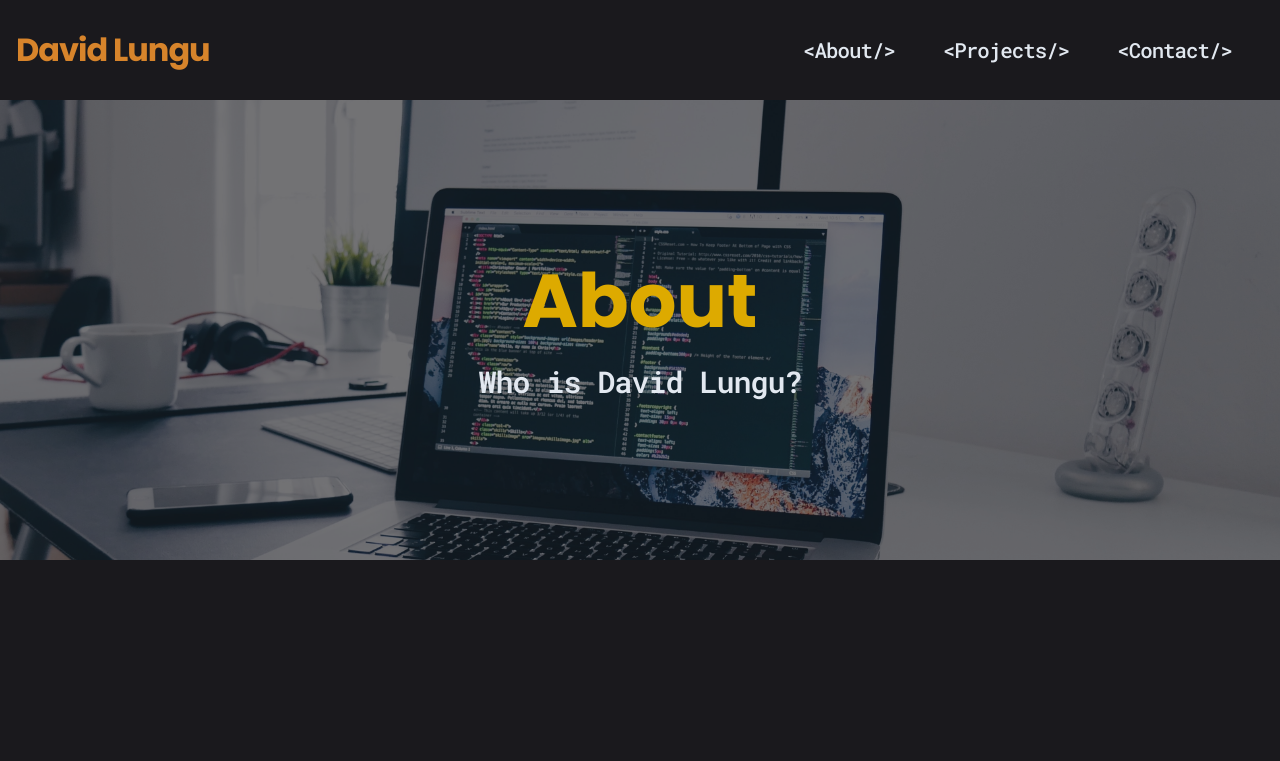
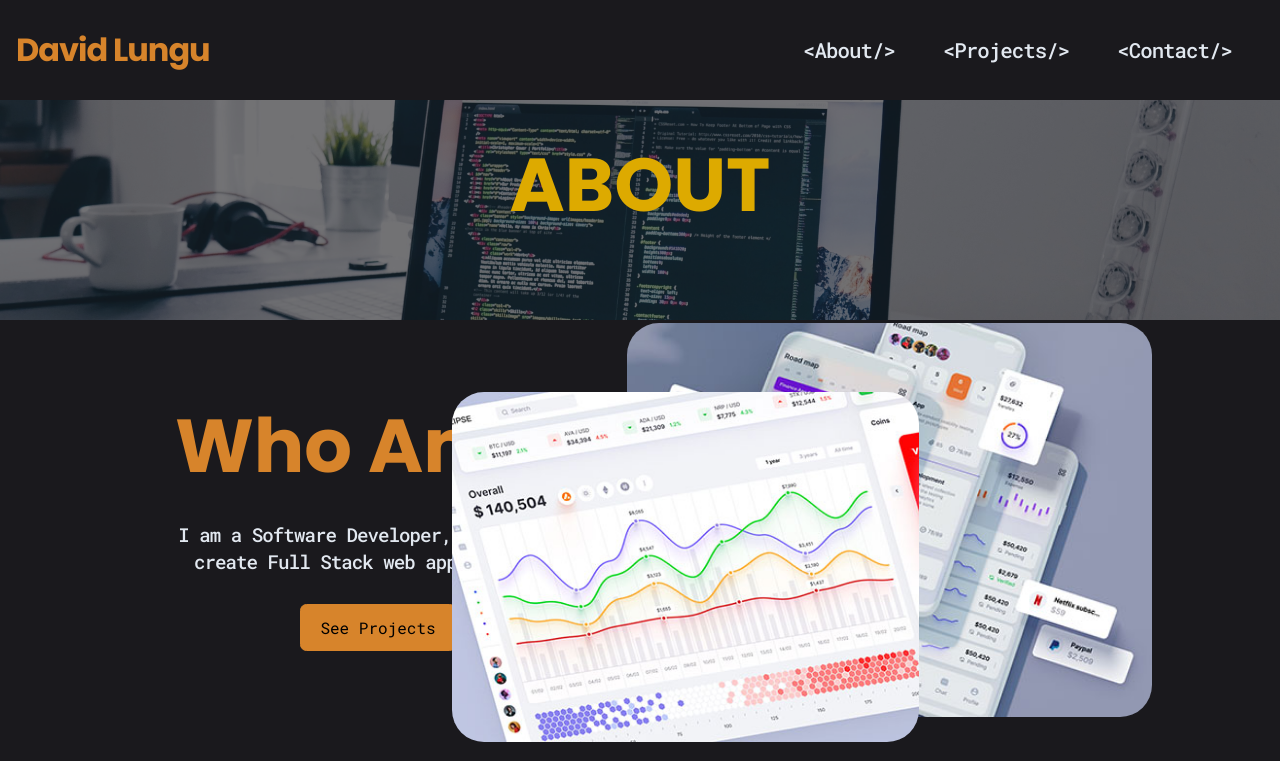
Before and after one commit to DavidLungu/portfolio-website, a React (Vite) app: page /about in a window 1280 px wide. Shown: the top 761 px of the page. Built offline with nearby package versions, Linux system fonts and the light colour scheme.

Commit message:
style(clean-up): cleaned up styles and landing

```diff
--- a/src/components/AboutForm.css
+++ b/src/components/AboutForm.css
@@ -1,7 +1,7 @@
 .about {
     width: 100%;
     display: flex;
-    height: 100vh;
+    height: 50vh;
     flex-direction: row;
     flex-wrap: wrap;
     align-items: center;
--- a/src/components/AboutForm.jsx
+++ b/src/components/AboutForm.jsx
@@ -24,7 +24,7 @@ const AboutForm = () => {
 
         <div className="right">
             <div className="img-container">
-                <Swiper
+                {/* <Swiper
                     modules={[Pagination]}
                     pagination={true}
                     // style={{
@@ -32,7 +32,7 @@ const AboutForm = () => {
                     //     "--swiper-pagination-bullet-size": "32px",
                     // }}
                 >
-                </Swiper>
+                </Swiper> */}
 
                 <div className="img-stack top">
                     <img className="img" src={IMG1} alt="image" />
--- a/src/components/ContactForm.jsx
+++ b/src/components/ContactForm.jsx
@@ -39,7 +39,7 @@ const ContactForm = () => {
                     </article>
                     <article className="contact">
                         <BsLinkedin className="contact__icon" />
-                        <h4>Linked In</h4>
+                        <h4>Linkedin</h4>
                         <h5>David Lungu</h5>
                         <Link to="https://www.linkedin.com/in/david-lungu-723a85242/" target="_blank" rel="noopener noreferrer">Send a message</Link>
                     </article>
--- a/src/components/LandingImage1.jsx
+++ b/src/components/LandingImage1.jsx
@@ -14,7 +14,7 @@ const LandingImage1 = () => {
         <div className="content">
 
             <h1 id="name"><span>&lt;David</span> <span id="surname">Lungu/&gt;</span></h1>
-            <p><span>Software Developer</span> & <span>Full Stack Developer.</span></p>
+            <p><span>Software</span> & <span>Full Stack Developer.</span></p>
             <div className="buttons">
                 <Link to="/about" className="btn btn-primary">Learn More</Link>
                 <Link to="/projects" className="btn btn-primary">See Projects</Link>
--- a/src/components/LandingImage2.css
+++ b/src/components/LandingImage2.css
@@ -1,7 +1,7 @@
 .landing__2 .mask {
     width: 100%;
     padding-top: 90px;
-    height: 70vh;
+    height: 40vh;
     position: relative;
 }
 
@@ -31,7 +31,7 @@
 .landing__2 .content {
     position: absolute;
     transform: translate(-50%, -50%);
-    top: 40vh;
+    top: 23vh;
     left: 50%;
     text-align: center;
     width: 100%;
@@ -63,7 +63,7 @@
     }
 
     .landing__2 .content > h1 {
-        font-size: 2.4rem;
+        font-size: 3.5rem;
         line-height: 4rem;
     }
 
--- a/src/routes/About.jsx
+++ b/src/routes/About.jsx
@@ -11,7 +11,7 @@ const About = () => {
     <>
       <Navbar />
       <NavbarMobile />
-      <LandingImage2 heading="About" text="Who is David Lungu?" background={LandingBG}/>
+      <LandingImage2 heading="ABOUT" text="" background={LandingBG}/>
       <AboutForm />
       <Footer />
     </>
--- a/src/routes/Contact.jsx
+++ b/src/routes/Contact.jsx
@@ -11,7 +11,7 @@ const Contact = () => {
     <>
       <Navbar />
       <NavbarMobile />
-      <LandingImage2 heading="Contact" text="Let's chat!" background={LandingBG}/>
+      <LandingImage2 heading="CONTACT" text="" background={LandingBG}/>
       <ContactForm />
       <Footer />
     </>
--- a/src/routes/Projects.jsx
+++ b/src/routes/Projects.jsx
@@ -11,7 +11,7 @@ const Projects = () => {
     <>
       <Navbar />
       <NavbarMobile />
-      <LandingImage2 heading="Projects" text="Some of my most recent works" background={LandingBG}/>
+      <LandingImage2 heading="PROJECTS" text="" background={LandingBG}/>
       <ProjectContainer />
       <Footer />
     </>
```
